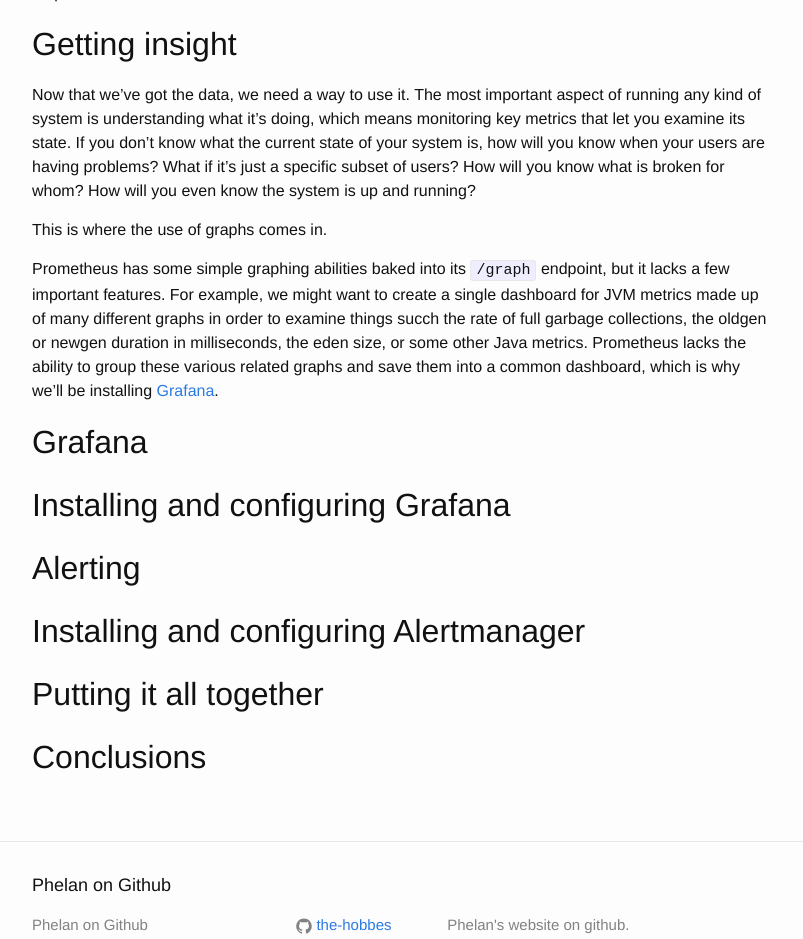
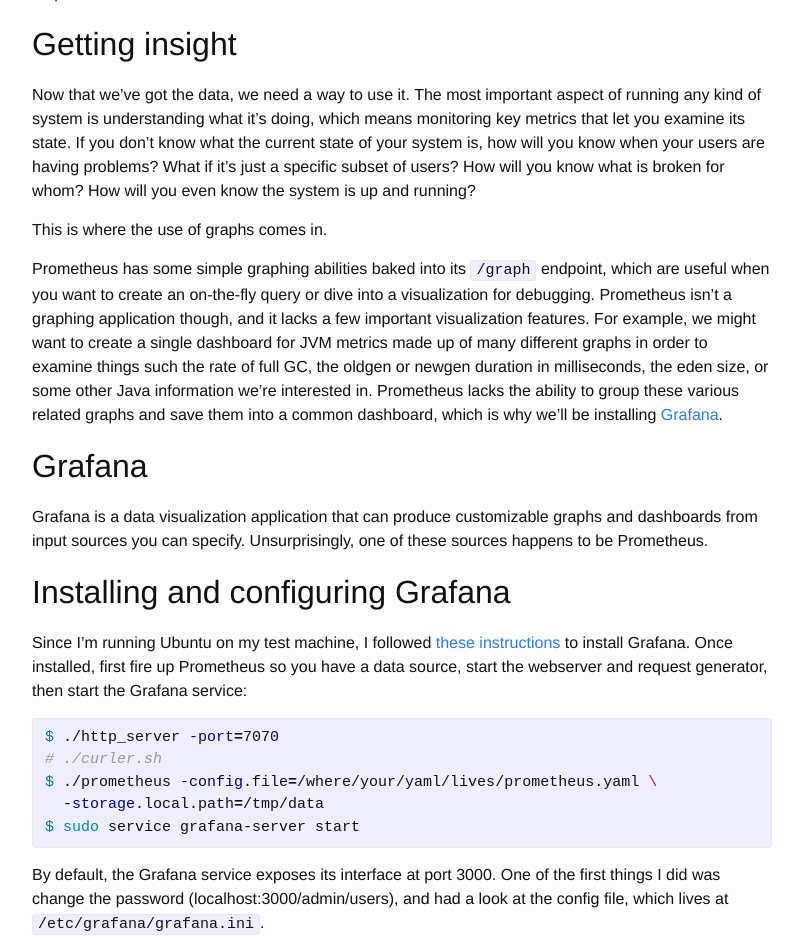
Before and after one commit to the-hobbes/the-hobbes.github.io, a Jekyll site: the page built from _posts/2016-04-23-dashboards-and-alerts.markdown, in a window 1280 px wide and 1400 px high, scrolled down 378 px. Shown: the top 939 px of the window, without its empty margins (238-1041 px from the left). Built offline with Jekyll 4.4.1, drawn with Linux system fonts in a browser that asks for light colours; some of the changed text lies outside the part shown.

Commit message:
Working on graphana and alerting post.

````diff
--- a/_posts/2016-04-23-dashboards-and-alerts.markdown
+++ b/_posts/2016-04-23-dashboards-and-alerts.markdown
@@ -27,19 +27,109 @@
 This is where the use of graphs comes in.
 
 Prometheus has some simple graphing abilities baked into its `/graph`
-endpoint, but it lacks a few important features. For example, we might want to create a single dashboard for JVM metrics made up of many different graphs in
-order to examine things succh the rate of full garbage collections, the oldgen or newgen duration in milliseconds, the eden size, or some other Java metrics.
+endpoint, which are useful when you want to create an on-the-fly query or dive into a visualization for debugging. Prometheus isn't a graphing application though, and it lacks a few important visualization features. For example, we might want to create a single dashboard for JVM metrics made up of many different graphs in
+order to examine things such the rate of full GC, the oldgen or newgen duration in milliseconds, the eden size, or some other Java information we're interested in.
 Prometheus lacks the ability to group these various related graphs and save
 them into a common dashboard, which is why we'll be installing [Grafana].
 
 Grafana
 -------
+Grafana is a data visualization application that can produce customizable graphs and dashboards from input sources you can specify. Unsurprisingly, one of these sources happens to be Prometheus.
 
 Installing and configuring Grafana
 ----------------------------------
+Since I'm running Ubuntu on my test machine, I followed [these instructions] to
+install Grafana. Once installed, first fire up Prometheus so you have a data
+source, start the webserver and request generator, then start the Grafana
+service:
+
+{% highlight bash %}
+$ ./http_server -port=7070
+# ./curler.sh
+$ ./prometheus -config.file=/where/your/yaml/lives/prometheus.yaml \
+  -storage.local.path=/tmp/data
+$ sudo service grafana-server start
+{% endhighlight %}
+
+By default, the Grafana service exposes its interface at port 3000. One of the
+first things I did was change the password (localhost:3000/admin/users), and
+had a look at the config file, which lives at `/etc/grafana/grafana.ini`.
+
+The next step is to actually point Grafana at the Prometheus data being
+collected. This can be done with ease by following the instructions for [data
+source configuration] on the Grafana website. You should also play around with
+[creating dashboards]. For instance, I created an HTTP dashboard with qps, 400s,
+and latency statistics.
+
+![http dashboard](http://i.imgur.com/BiKJzEW.png)
+
+That's pretty much all there is to creating dashboards. Grafana has plenty of
+other features as well to help you visualize your Prometheus data.
 
 Alerting
 --------
+Now that we've got dashboards working, it would be nice to not have to keep a
+weather eye on them all the time in order to detect when something goes wrong. That's what we have alerting for: when a bad situation is detected, we should
+get notified automatically, then use the dashboards and graphs to dig into the
+problem.
+
+Prometheus uses 'alerting rules' to define alert conditions, then sends
+notifications to an external service (they recommend [Alertmanager]) to have
+these notifications actually routed to an end user (either via email or
+something like [PagerDuty]).
+
+Prometheus alerting rules
+-------------------------
+Alerting rules are configured in Prometheus in the same way as
+[recording rules]. Alerting rules have a name, expression, duration, labels to
+identify the alert (like the severity) and annotations to add additional, non-
+identifying data to an alert (such as a playbook link). Consider the following
+example, saved as alerting.rules:
+
+```
+ALERT High500s
+  IF sum(rate(mocking_production_http_server_http_responses_total{code=~"^5..$"}[5m])) / sum(rate(mocking_production_http_server_http_responses_total[5m])) > .002
+  FOR 10m
+  LABELS { severity = "page" }
+  ANNOTATIONS {
+    summary = "High 500 ratio on {{ $labels.instance }}.",
+    description = "{{ $labels.instance }} has an error ratio of {{ $value }} for 10m.",
+    runbook = "www.playbook.com/high500s",
+  }
+```
+This is a rule used to generate an alert for a high rate of 500 responses. In
+plain english, it can be interpreted as, 'alert if the rate of 500 responses
+divided by the rate of total responses is greater than .2% for 10 minutes'. The
+severity of this alert is given as page, and there are helpful annotations which
+provide a summary, description, and playbook link for the alert recipient to
+use.
+
+Note that Prometheus provides a helpful tool to check the syntax of an alert
+rule, called Promtool. Usage is as follows:
+
+{% highlight bash %}
+$ /opt/prometheus-0.17.0.linux-386/promtool check-rules /path/to/alerting.rules
+{% endhighlight %}
+
+Once you've got the alerting rules written and validated, you've got to modify
+the Prometheus config file to point at the rules file containing the alerts.
+Edit prometheus.yml and add the rules filepath to the rule_files section:
+
+{% highlight yaml %}
+rule_files:
+  # specify aggregations
+  - 'prometheus.rules'
+  # specify alerting rules
+  - '../alerting/alerting.rules'
+{% endhighlight %}
+
+If you are running Prometheus already, restart it and check out `localhost:9090/alerts`. You should see the rules you've configured show up there
+(hopefully not active, yet). For the http server, I've set up the 500's alert I mentioned previously, as well as a high 95th percentile latency condition.
+
+![alert not firing](http://i.imgur.com/HmtjeK4.png)
+
+TODO: talk about the new 500-generating endpoint, the 500-generating curler, pending alerts, firing alerts, and show the graphs. Then, move onto the Alertmanager.
+
 
 Installing and configuring Alertmanager
 ---------------------------------------
@@ -52,3 +142,9 @@
 
 
 [Grafana]: http://grafana.org/
+[these instructions]: http://docs.grafana.org/installation/debian/
+[data source configuration]: http://prometheus.io/docs/visualization/grafana/
+[creating dashboards]: http://docs.grafana.org/guides/gettingstarted/
+[Alertmanager]: https://github.com/prometheus/alertmanager
+[PagerDuty]: https://www.pagerduty.com/
+[recording rules]: https://prometheus.io/docs/querying/rules/
````
